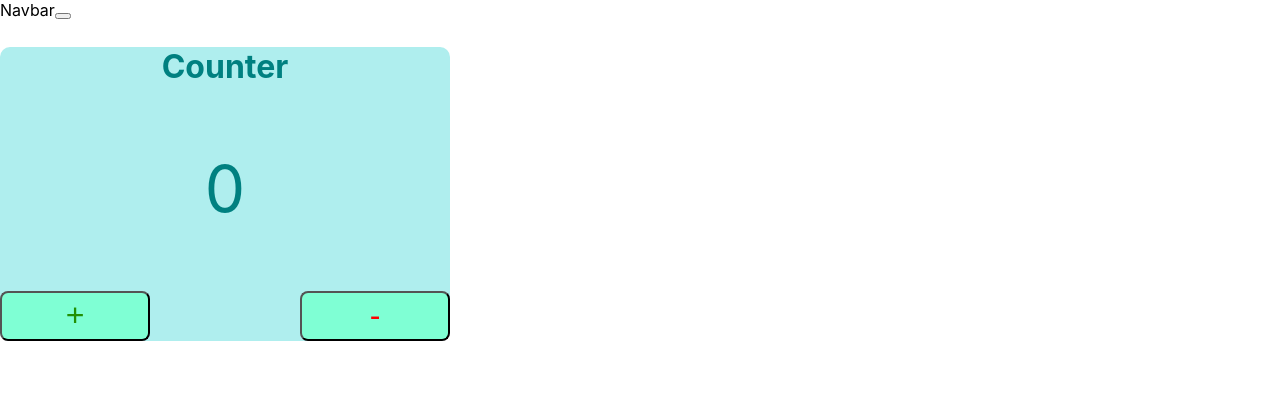
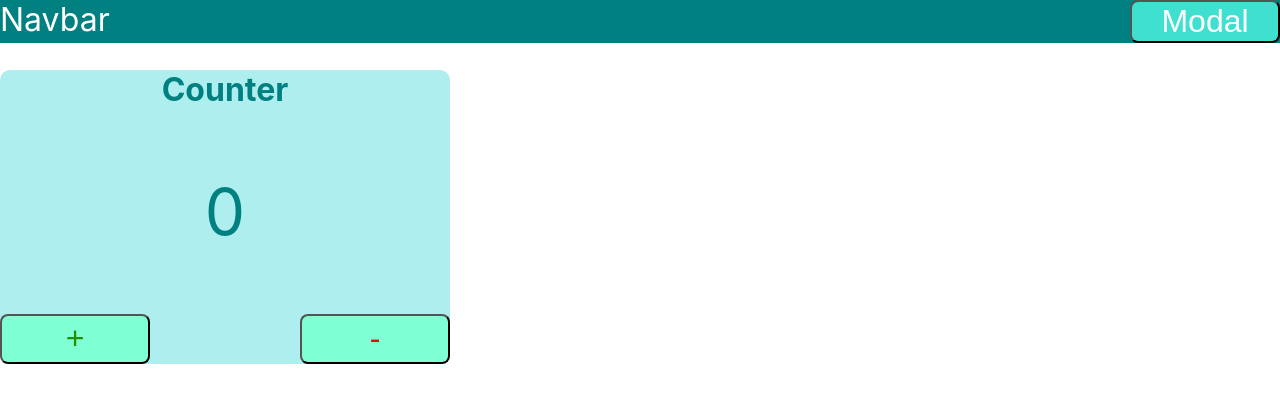
Before and after one commit to volodymyrkulieshov/react-parctice, a React (Create React App) app: page / in a window 1280 px wide. Shown: the top 402 px of the page. Built offline with nearby package versions, Linux system fonts and the light colour scheme.

Commit message:
add header

```diff
--- a/src/components/Header/Header.jsx
+++ b/src/components/Header/Header.jsx
@@ -5,7 +5,7 @@ const Header = () => {
     <nav className={css.nav}>
       <div className={css.navContainer}>
         <span className={css.navText}>Navbar</span>
-        <button className={css.button}></button>
+        <button className={css.button}>Modal</button>
       </div>
     </nav>
   );
--- a/src/components/Header/Header.module.css
+++ b/src/components/Header/Header.module.css
@@ -0,0 +1,44 @@
+.navContainer {
+  width: auto;
+  height: fit-content;
+  display: flex;
+  background-color: teal;
+  justify-content: space-between;
+}
+.navText {
+  font-size: 32px;
+  color: white;
+}
+.button {
+  background-color: turquoise;
+  cursor: pointer;
+  border-radius: 8px;
+  width: 150px;
+  height: fit-content;
+  font-size: 32px;
+  color: white;
+}
+
+/* .button {
+  background-color: rgba(51, 51, 51, 0.05);
+  border-radius: 8px;
+  border-width: 0;
+  color: #333333;
+  cursor: pointer;
+  display: inline-block;
+  font-family: "Haas Grot Text R Web", "Helvetica Neue", Helvetica, Arial,
+    sans-serif;
+  font-size: 14px;
+  font-weight: 500;
+  line-height: 20px;
+  list-style: none;
+  margin: 0;
+  padding: 10px 12px;
+  text-align: center;
+  transition: all 200ms;
+  vertical-align: baseline;
+  white-space: nowrap;
+  user-select: none;
+  -webkit-user-select: none;
+  touch-action: manipulation;
+} */
```
Also changed, not shown: src/index.css (+37 -3 lines).
